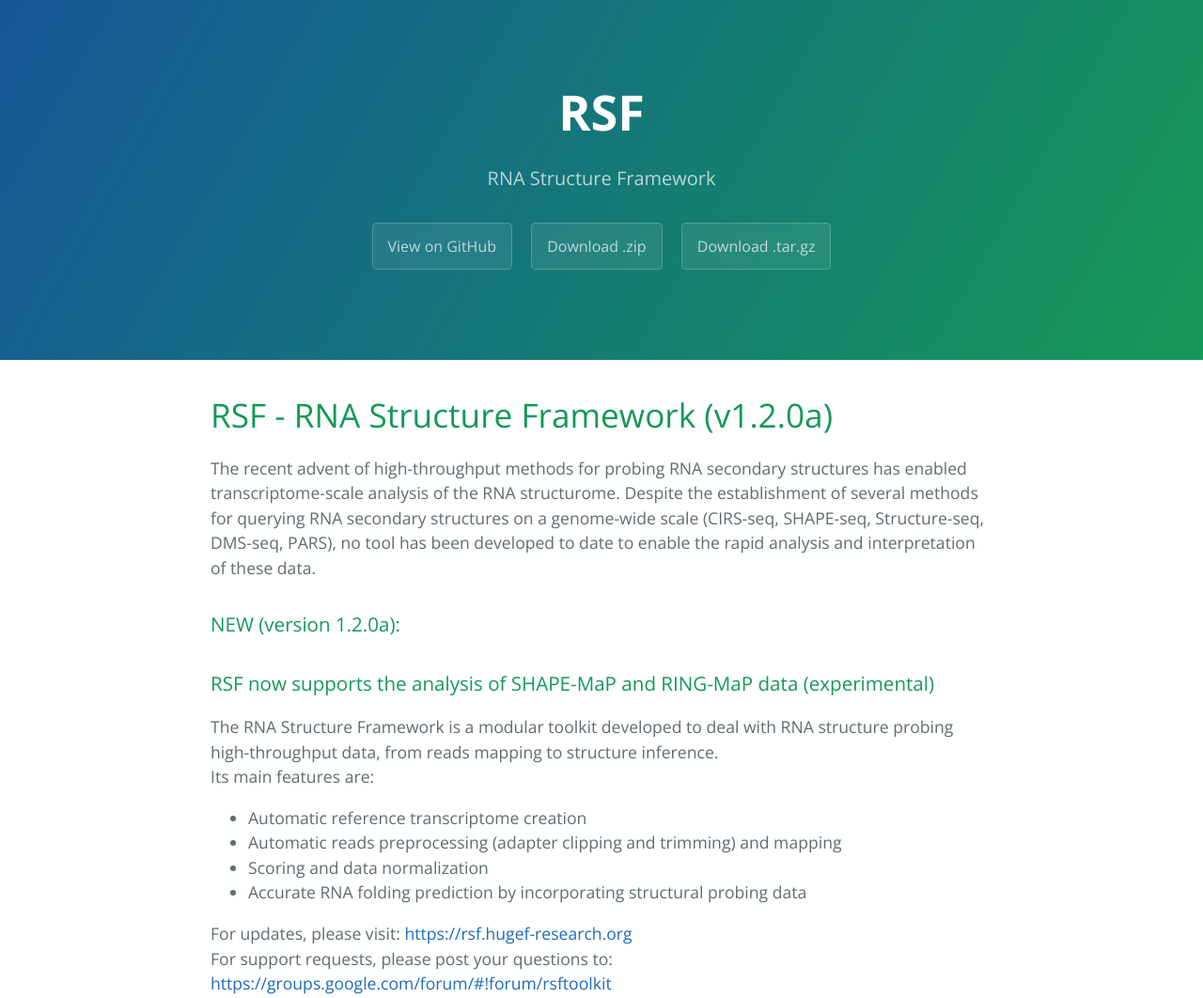
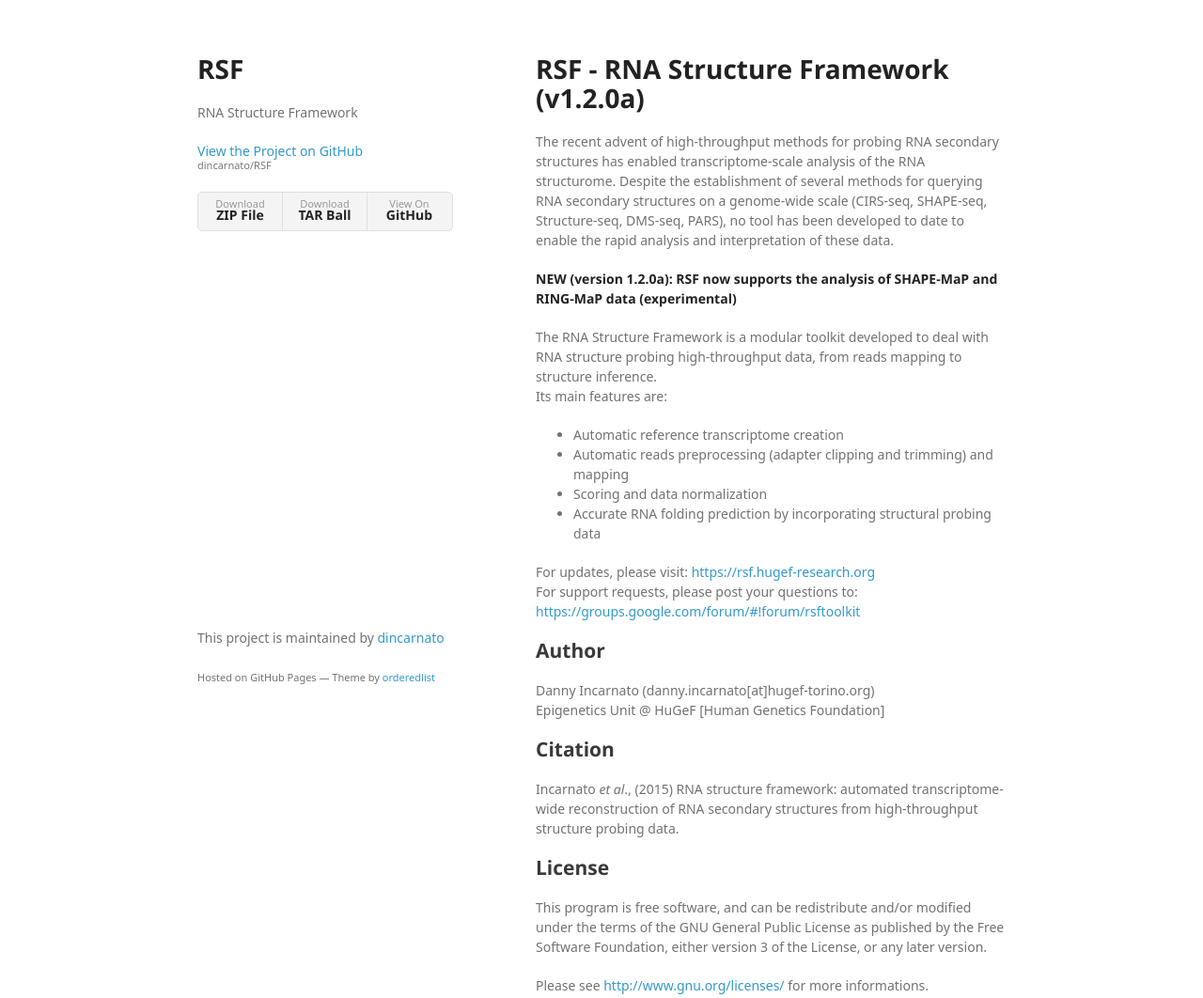
Before and after one commit to dincarnato/RSF, a plain HTML site: page index.html in a window 1280 px wide. Shown: the top 1062 px of the page at 94% size. Drawn offline with nearby package versions, Linux system fonts and the light colour scheme; a web font is replaced by a local one.

Commit message:
Create master branch via GitHub

```diff
--- a/index.html
+++ b/index.html
@@ -1,35 +1,41 @@
-<!DOCTYPE html>
-<html lang="en-us">
+<!doctype html>
+<html>
   <head>
-    <meta charset="UTF-8">
+    <meta charset="utf-8">
+    <meta http-equiv="X-UA-Compatible" content="chrome=1">
     <title>RSF by dincarnato</title>
-    <meta name="viewport" content="width=device-width, initial-scale=1">
-    <link rel="stylesheet" type="text/css" href="stylesheets/normalize.css" media="screen">
-    <link href='https://fonts.googleapis.com/css?family=Open+Sans:400,700' rel='stylesheet' type='text/css'>
-    <link rel="stylesheet" type="text/css" href="stylesheets/stylesheet.css" media="screen">
-    <link rel="stylesheet" type="text/css" href="stylesheets/github-light.css" media="screen">
+
+    <link rel="stylesheet" href="stylesheets/styles.css">
+    <link rel="stylesheet" href="stylesheets/github-light.css">
+    <meta name="viewport" content="width=device-width">
+    <!--[if lt IE 9]>
+    <script src="//html5shiv.googlecode.com/svn/trunk/html5.js"></script>
+    <![endif]-->
   </head>
   <body>
-    <section class="page-header">
-      <h1 class="project-name">RSF</h1>
-      <h2 class="project-tagline">RNA Structure Framework</h2>
-      <a href="https://github.com/dincarnato/RSF" class="btn">View on GitHub</a>
-      <a href="https://github.com/dincarnato/RSF/zipball/master" class="btn">Download .zip</a>
-      <a href="https://github.com/dincarnato/RSF/tarball/master" class="btn">Download .tar.gz</a>
-    </section>
+    <div class="wrapper">
+      <header>
+        <h1>RSF</h1>
+        <p>RNA Structure Framework</p>
 
-    <section class="main-content">
-      <h1>
+        <p class="view"><a href="https://github.com/dincarnato/RSF">View the Project on GitHub <small>dincarnato/RSF</small></a></p>
+
+
+        <ul>
+          <li><a href="https://github.com/dincarnato/RSF/zipball/master">Download <strong>ZIP File</strong></a></li>
+          <li><a href="https://github.com/dincarnato/RSF/tarball/master">Download <strong>TAR Ball</strong></a></li>
+          <li><a href="https://github.com/dincarnato/RSF">View On <strong>GitHub</strong></a></li>
+        </ul>
+      </header>
+      <section>
+        <h1>
 <a id="rsf---rna-structure-framework-v120a" class="anchor" href="#rsf---rna-structure-framework-v120a" aria-hidden="true"><span aria-hidden="true" class="octicon octicon-link"></span></a>RSF - RNA Structure Framework (v1.2.0a)</h1>
 
 <p>The recent advent of high-throughput methods for probing RNA secondary structures has enabled transcriptome-scale analysis of the RNA structurome.
 Despite the establishment of several methods for querying RNA secondary structures on a genome-wide scale (CIRS-seq, SHAPE-seq, Structure-seq, DMS-seq, PARS), no tool has been developed to date to enable the rapid analysis and interpretation of these data.</p>
 
-<h3>
-<a id="new-version-120a" class="anchor" href="#new-version-120a" aria-hidden="true"><span aria-hidden="true" class="octicon octicon-link"></span></a>NEW (version 1.2.0a):</h3>
-
-<h3>
-<a id="rsf-now-supports-the-analysis-of-shape-map-and-ring-map-data-experimental" class="anchor" href="#rsf-now-supports-the-analysis-of-shape-map-and-ring-map-data-experimental" aria-hidden="true"><span aria-hidden="true" class="octicon octicon-link"></span></a>RSF now supports the analysis of SHAPE-MaP and RING-MaP data (experimental)</h3>
+<p><strong>NEW (version 1.2.0a):</strong>
+<strong>RSF now supports the analysis of SHAPE-MaP and RING-MaP data (experimental)</strong></p>
 
 <p>The RNA Structure Framework is a modular toolkit developed to deal with RNA structure probing high-throughput data, from reads mapping to structure inference.<br>
 Its main features are: </p>
@@ -107,15 +113,13 @@
 
 <p>Please refer to the RSF Manual.<br>
 To obtain parameters list, simply call the required program with the "-h" (or "--help") parameter.</p>
-
-      <footer class="site-footer">
-        <span class="site-footer-owner"><a href="https://github.com/dincarnato/RSF">RSF</a> is maintained by <a href="https://github.com/dincarnato">dincarnato</a>.</span>
-
-        <span class="site-footer-credits">This page was generated by <a href="https://pages.github.com">GitHub Pages</a> using the <a href="https://github.com/jasonlong/cayman-theme">Cayman theme</a> by <a href="https://twitter.com/jasonlong">Jason Long</a>.</span>
+      </section>
+      <footer>
+        <p>This project is maintained by <a href="https://github.com/dincarnato">dincarnato</a></p>
+        <p><small>Hosted on GitHub Pages &mdash; Theme by <a href="https://github.com/orderedlist">orderedlist</a></small></p>
       </footer>
-
-    </section>
-
+    </div>
+    <script src="javascripts/scale.fix.js"></script>
 
   </body>
 </html>
--- /dev/null
+++ b/javascripts/scale.fix.js
@@ -0,0 +1,17 @@
+var metas = document.getElementsByTagName('meta');
+var i;
+if (navigator.userAgent.match(/iPhone/i)) {
+  for (i=0; i<metas.length; i++) {
+    if (metas[i].name == "viewport") {
+      metas[i].content = "width=device-width, minimum-scale=1.0, maximum-scale=1.0";
+    }
+  }
+  document.addEventListener("gesturestart", gestureStart, false);
+}
+function gestureStart() {
+  for (i=0; i<metas.length; i++) {
+    if (metas[i].name == "viewport") {
+      metas[i].content = "width=device-width, minimum-scale=0.25, maximum-scale=1.6";
+    }
+  }
+}
--- /dev/null
+++ b/stylesheets/styles.css
@@ -0,0 +1,324 @@
+@font-face {
+  font-family: 'Noto Sans';
+  font-weight: 400;
+  font-style: normal;
+  src: url('../fonts/Noto-Sans-regular/Noto-Sans-regular.eot');
+  src: url('../fonts/Noto-Sans-regular/Noto-Sans-regular.eot?#iefix') format('embedded-opentype'),
+       local('Noto Sans'),
+       local('Noto-Sans-regular'),
+       url('../fonts/Noto-Sans-regular/Noto-Sans-regular.woff2') format('woff2'),
+       url('../fonts/Noto-Sans-regular/Noto-Sans-regular.woff') format('woff'),
+       url('../fonts/Noto-Sans-regular/Noto-Sans-regular.ttf') format('truetype'),
+       url('../fonts/Noto-Sans-regular/Noto-Sans-regular.svg#NotoSans') format('svg');
+}
+
+@font-face {
+  font-family: 'Noto Sans';
+  font-weight: 700;
+  font-style: normal;
+  src: url('../fonts/Noto-Sans-700/Noto-Sans-700.eot');
+  src: url('../fonts/Noto-Sans-700/Noto-Sans-700.eot?#iefix') format('embedded-opentype'),
+       local('Noto Sans Bold'),
+       local('Noto-Sans-700'),
+       url('../fonts/Noto-Sans-700/Noto-Sans-700.woff2') format('woff2'),
+       url('../fonts/Noto-Sans-700/Noto-Sans-700.woff') format('woff'),
+       url('../fonts/Noto-Sans-700/Noto-Sans-700.ttf') format('truetype'),
+       url('../fonts/Noto-Sans-700/Noto-Sans-700.svg#NotoSans') format('svg');
+}
+
+@font-face {
+  font-family: 'Noto Sans';
+  font-weight: 400;
+  font-style: italic;
+  src: url('../fonts/Noto-Sans-italic/Noto-Sans-italic.eot');
+  src: url('../fonts/Noto-Sans-italic/Noto-Sans-italic.eot?#iefix') format('embedded-opentype'),
+       local('Noto Sans Italic'),
+       local('Noto-Sans-italic'),
+       url('../fonts/Noto-Sans-italic/Noto-Sans-italic.woff2') format('woff2'),
+       url('../fonts/Noto-Sans-italic/Noto-Sans-italic.woff') format('woff'),
+       url('../fonts/Noto-Sans-italic/Noto-Sans-italic.ttf') format('truetype'),
+       url('../fonts/Noto-Sans-italic/Noto-Sans-italic.svg#NotoSans') format('svg');
+}
+
+@font-face {
+  font-family: 'Noto Sans';
+  font-weight: 700;
+  font-style: italic;
+  src: url('../fonts/Noto-Sans-700italic/Noto-Sans-700italic.eot');
+  src: url('../fonts/Noto-Sans-700italic/Noto-Sans-700italic.eot?#iefix') format('embedded-opentype'),
+       local('Noto Sans Bold Italic'),
+       local('Noto-Sans-700italic'),
+       url('../fonts/Noto-Sans-700italic/Noto-Sans-700italic.woff2') format('woff2'),
+       url('../fonts/Noto-Sans-700italic/Noto-Sans-700italic.woff') format('woff'),
+       url('../fonts/Noto-Sans-700italic/Noto-Sans-700italic.ttf') format('truetype'),
+       url('../fonts/Noto-Sans-700italic/Noto-Sans-700italic.svg#NotoSans') format('svg');
+}
+
+body {
+  background-color: #fff;
+  padding:50px;
+  font: 14px/1.5 "Noto Sans", "Helvetica Neue", Helvetica, Arial, sans-serif;
+  color:#727272;
+  font-weight:400;
+}
+
+h1, h2, h3, h4, h5, h6 {
+  color:#222;
+  margin:0 0 20px;
+}
+
+p, ul, ol, table, pre, dl {
+  margin:0 0 20px;
+}
+
+h1, h2, h3 {
+  line-height:1.1;
+}
+
+h1 {
+  font-size:28px;
+}
+
+h2 {
+  color:#393939;
+}
+
+h3, h4, h5, h6 {
+  color:#494949;
+}
+
+a {
+  color:#39c;
+  text-decoration:none;
+}
+
+a:hover {
+  color:#069;
+}
+
+a small {
+  font-size:11px;
+  color:#777;
+  margin-top:-0.3em;
+  display:block;
+}
+
+a:hover small {
+  color:#777;
+}
+
+.wrapper {
+  width:860px;
+  margin:0 auto;
+}
+
+blockquote {
+  border-left:1px solid #e5e5e5;
+  margin:0;
+  padding:0 0 0 20px;
+  font-style:italic;
+}
+
+code, pre {
+  font-family:Monaco, Bitstream Vera Sans Mono, Lucida Console, Terminal, Consolas, Liberation Mono, DejaVu Sans Mono, Courier New, monospace;
+  color:#333;
+  font-size:12px;
+}
+
+pre {
+  padding:8px 15px;
+  background: #f8f8f8;
+  border-radius:5px;
+  border:1px solid #e5e5e5;
+  overflow-x: auto;
+}
+
+table {
+  width:100%;
+  border-collapse:collapse;
+}
+
+th, td {
+  text-align:left;
+  padding:5px 10px;
+  border-bottom:1px solid #e5e5e5;
+}
+
+dt {
+  color:#444;
+  font-weight:700;
+}
+
+th {
+  color:#444;
+}
+
+img {
+  max-width:100%;
+}
+
+header {
+  width:270px;
+  float:left;
+  position:fixed;
+  -webkit-font-smoothing:subpixel-antialiased;
+}
+
+header ul {
+  list-style:none;
+  height:40px;
+  padding:0;
+  background: #f4f4f4;
+  border-radius:5px;
+  border:1px solid #e0e0e0;
+  width:270px;
+}
+
+header li {
+  width:89px;
+  float:left;
+  border-right:1px solid #e0e0e0;
+  height:40px;
+}
+
+header li:first-child a {
+  border-radius:5px 0 0 5px;
+}
+
+header li:last-child a {
+  border-radius:0 5px 5px 0;
+}
+
+header ul a {
+  line-height:1;
+  font-size:11px;
+  color:#999;
+  display:block;
+  text-align:center;
+  padding-top:6px;
+  height:34px;
+}
+
+header ul a:hover {
+  color:#999;
+}
+
+header ul a:active {
+  background-color:#f0f0f0;
+}
+
+strong {
+  color:#222;
+  font-weight:700;
+}
+
+header ul li + li + li {
+  border-right:none;
+  width:89px;
+}
+
+header ul a strong {
+  font-size:14px;
+  display:block;
+  color:#222;
+}
+
+section {
+  width:500px;
+  float:right;
+  padding-bottom:50px;
+}
+
+small {
+  font-size:11px;
+}
+
+hr {
+  border:0;
+  background:#e5e5e5;
+  height:1px;
+  margin:0 0 20px;
+}
+
+footer {
+  width:270px;
+  float:left;
+  position:fixed;
+  bottom:50px;
+  -webkit-font-smoothing:subpixel-antialiased;
+}
+
+@media print, screen and (max-width: 960px) {
+
+  div.wrapper {
+    width:auto;
+    margin:0;
+  }
+
+  header, section, footer {
+    float:none;
+    position:static;
+    width:auto;
+  }
+
+  header {
+    padding-right:320px;
+  }
+
+  section {
+    border:1px solid #e5e5e5;
+    border-width:1px 0;
+    padding:20px 0;
+    margin:0 0 20px;
+  }
+
+  header a small {
+    display:inline;
+  }
+
+  header ul {
+    position:absolute;
+    right:50px;
+    top:52px;
+  }
+}
+
+@media print, screen and (max-width: 720px) {
+  body {
+    word-wrap:break-word;
+  }
+
+  header {
+    padding:0;
+  }
+
+  header ul, header p.view {
+    position:static;
+  }
+
+  pre, code {
+    word-wrap:normal;
+  }
+}
+
+@media print, screen and (max-width: 480px) {
+  body {
+    padding:15px;
+  }
+
+  header ul {
+    width:99%;
+  }
+
+  header li, header ul li + li + li {
+    width:33%;
+  }
+}
+
+@media print {
+  body {
+    padding:0.4in;
+    font-size:12pt;
+    color:#444;
+  }
+}
```
Also changed, not shown: params.json (+1 -1 lines).
